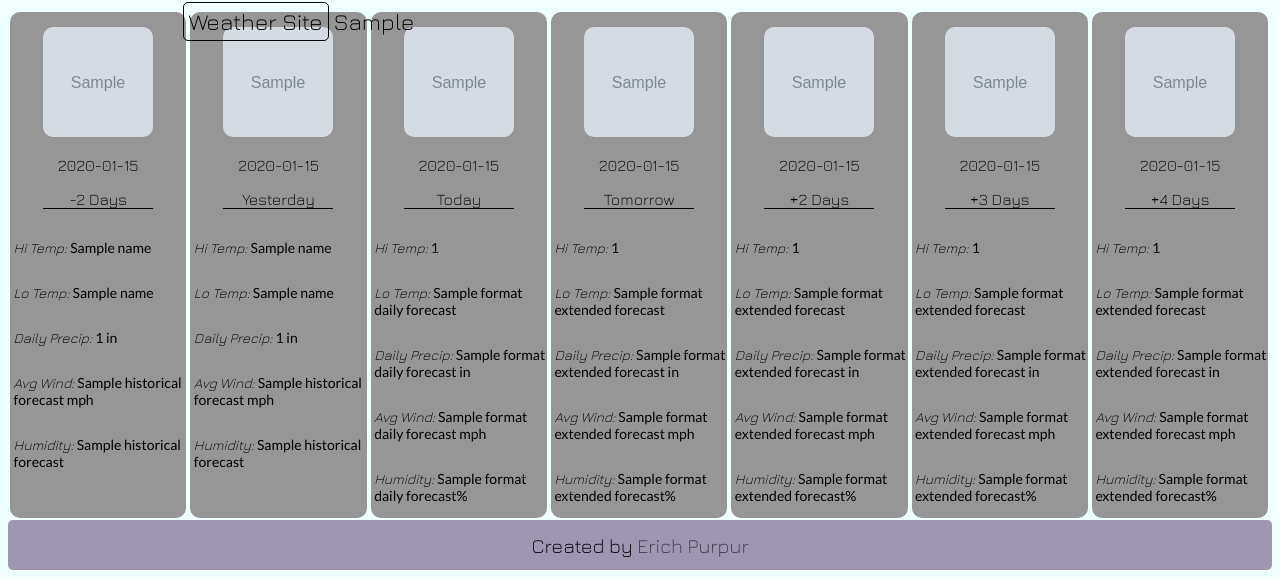
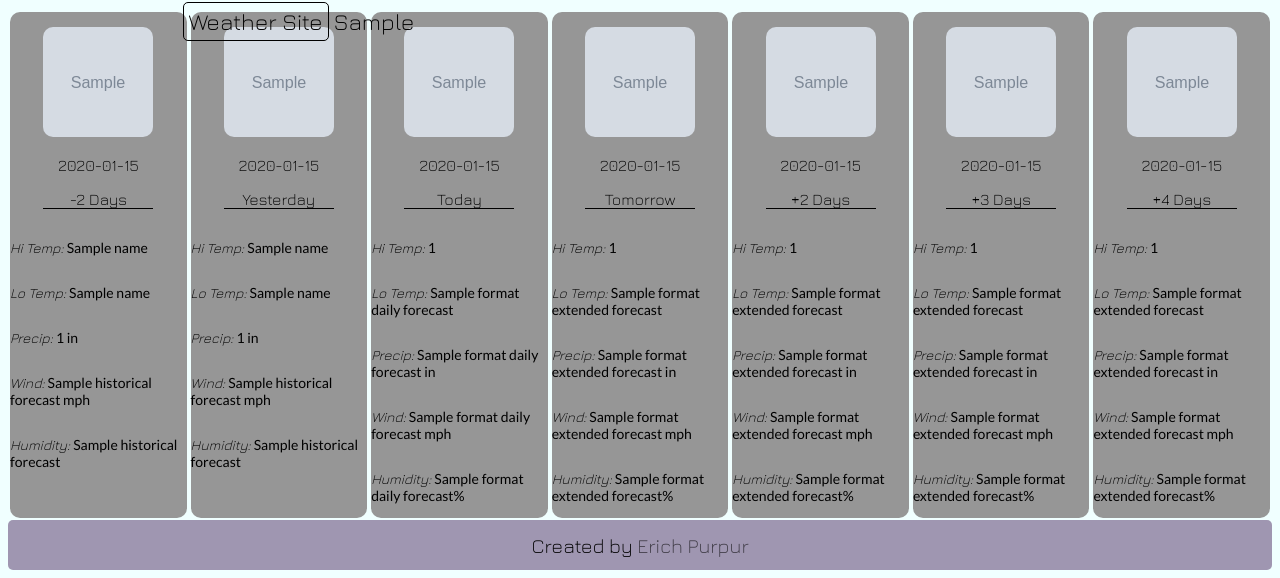
Before and after one commit to epurpur/isitdry, a Flask app: template templates/weather_forecast.html in a window 1280 px wide. Shown: the part 508-1086 px from the top of the page. Run offline with Flask 2, Linux system fonts and the light colour scheme; the template is opened without the code that fills it: most values are stand-ins (such as "Sample title", 1, 10 or a date in 2020); grey boxes marked "Sample" are stand-in pictures; some libraries are stand-ins or nearby versions.

Commit message:
fixing precip text in weather_Foreast view

```diff
--- a/static/css/style.css
+++ b/static/css/style.css
@@ -209,7 +209,7 @@ footer a:focus {
 }
 
 .column {
-    width: 13.95%;
+    width: 14%;
     display: flex;
     flex-direction: column;
     align-items: center;
@@ -240,7 +240,6 @@ img {
 }
 
 .forecast-info {
-    padding-left: 2%;
     font-size: 14px;
     font-family: "Lato";
     }
--- a/templates/weather_forecast.html
+++ b/templates/weather_forecast.html
@@ -106,8 +106,8 @@
             <div class="cards">
                 <p class="forecast-info"><em>Hi Temp: </em> {{ wf.historical_forecast(lat, lon)[0][2][0] }} </p>
                 <p class="forecast-info"><em>Lo Temp: </em> {{ wf.historical_forecast(lat, lon)[0][2][1] }} </p>
-                <p class="forecast-info"><em>Daily Precip: </em> {{ wf.historical_forecast(lat, lon)[0][0] }} in </p>
-                <p class="forecast-info"><em>Avg Wind: </em> {{ wf.historical_forecast(lat, lon)[0][1] }} mph </p>
+                <p class="forecast-info"><em>Precip: </em> {{ wf.historical_forecast(lat, lon)[0][0] }} in </p>
+                <p class="forecast-info"><em>Wind: </em> {{ wf.historical_forecast(lat, lon)[0][1] }} mph </p>
                 <p class="forecast-info"><em>Humidity: </em> {{ wf.historical_forecast(lat, lon)[0][3] }} </p>
             </div>
         </div>
@@ -120,8 +120,8 @@
             <div class="cards">
                 <p class="forecast-info"><em>Hi Temp: </em> {{ wf.historical_forecast(lat, lon)[1][2][0] }} </p>
                 <p class="forecast-info"><em>Lo Temp: </em> {{ wf.historical_forecast(lat, lon)[1][2][1] }} </p>
-                <p class="forecast-info"><em>Daily Precip: </em> {{ wf.historical_forecast(lat, lon)[1][0] }} in </p>
-                <p class="forecast-info"><em>Avg Wind: </em> {{ wf.historical_forecast(lat, lon)[1][1] }} mph </p>
+                <p class="forecast-info"><em>Precip: </em> {{ wf.historical_forecast(lat, lon)[1][0] }} in </p>
+                <p class="forecast-info"><em>Wind: </em> {{ wf.historical_forecast(lat, lon)[1][1] }} mph </p>
                 <p class="forecast-info"><em>Humidity: </em> {{ wf.historical_forecast(lat, lon)[1][3] }} </p>
             </div>
         </div>
@@ -134,8 +134,8 @@
             <div class="cards">
                 <p class="forecast-info"><em>Hi Temp: </em> {{ wf.format_daily_forecast(city_id)[0][0] }} </p>
                 <p class="forecast-info"><em>Lo Temp: </em> {{ wf.format_daily_forecast(city_id)[0][1] }} </p>
-                <p class="forecast-info"><em>Daily Precip: </em> {{ wf.format_daily_forecast(city_id)[0][2] }} in </p>
-                <p class="forecast-info"><em>Avg Wind: </em> {{ wf.format_daily_forecast(city_id)[0][3] }} mph </p>
+                <p class="forecast-info"><em>Precip: </em> {{ wf.format_daily_forecast(city_id)[0][2] }} in </p>
+                <p class="forecast-info"><em>Wind: </em> {{ wf.format_daily_forecast(city_id)[0][3] }} mph </p>
                 <p class="forecast-info"><em>Humidity: </em>{{ wf.format_daily_forecast(city_id)[0][4] }}% </p>
             </div>
         </div>
@@ -148,8 +148,8 @@
             <div class="cards">
                 <p class="forecast-info"><em>Hi Temp: </em> {{ wf.format_extended_forecast(city_id)[0][0] }} </p>
                 <p class="forecast-info"><em>Lo Temp: </em> {{ wf.format_extended_forecast(city_id)[0][1] }} </p>
-                <p class="forecast-info"><em>Daily Precip: </em> {{ wf.format_extended_forecast(city_id)[0][2] }} in </p>
-                <p class="forecast-info"><em>Avg Wind: </em> {{ wf.format_extended_forecast(city_id)[0][3] }} mph </p>
+                <p class="forecast-info"><em>Precip: </em> {{ wf.format_extended_forecast(city_id)[0][2] }} in </p>
+                <p class="forecast-info"><em>Wind: </em> {{ wf.format_extended_forecast(city_id)[0][3] }} mph </p>
                 <p class="forecast-info"><em>Humidity: </em> {{ wf.format_extended_forecast(city_id)[0][4] }}% </p>
             </div>
         </div>
@@ -162,8 +162,8 @@
             <div class="cards">
                 <p class="forecast-info"><em>Hi Temp: </em> {{ wf.format_extended_forecast(city_id)[1][0] }} </p>
                 <p class="forecast-info"><em>Lo Temp: </em> {{ wf.format_extended_forecast(city_id)[1][1] }} </p>
-                <p class="forecast-info"><em>Daily Precip: </em> {{ wf.format_extended_forecast(city_id)[1][2] }} in</p>
-                <p class="forecast-info"><em>Avg Wind: </em> {{ wf.format_extended_forecast(city_id)[1][3] }} mph </p>
+                <p class="forecast-info"><em>Precip: </em> {{ wf.format_extended_forecast(city_id)[1][2] }} in</p>
+                <p class="forecast-info"><em>Wind: </em> {{ wf.format_extended_forecast(city_id)[1][3] }} mph </p>
                 <p class="forecast-info"><em>Humidity: </em> {{ wf.format_extended_forecast(city_id)[1][4] }}% </p>
             </div>
         </div>
@@ -176,8 +176,8 @@
             <div class="cards">
                 <p class="forecast-info"><em>Hi Temp: </em> {{ wf.format_extended_forecast(city_id)[2][0] }} </p>
                 <p class="forecast-info"><em>Lo Temp: </em> {{ wf.format_extended_forecast(city_id)[2][1] }} </p>
-                <p class="forecast-info"><em>Daily Precip: </em> {{ wf.format_extended_forecast(city_id)[2][2] }} in</p>
-                <p class="forecast-info"><em>Avg Wind: </em> {{ wf.format_extended_forecast(city_id)[2][3] }} mph </p>
+                <p class="forecast-info"><em>Precip: </em> {{ wf.format_extended_forecast(city_id)[2][2] }} in</p>
+                <p class="forecast-info"><em>Wind: </em> {{ wf.format_extended_forecast(city_id)[2][3] }} mph </p>
                 <p class="forecast-info"><em>Humidity: </em> {{ wf.format_extended_forecast(city_id)[2][4] }}% </p>
             </div>
         </div>
@@ -190,8 +190,8 @@
             <div class="cards">
                 <p class="forecast-info"><em>Hi Temp: </em> {{ wf.format_extended_forecast(city_id)[3][0] }} </p>
                 <p class="forecast-info"><em>Lo Temp: </em> {{ wf.format_extended_forecast(city_id)[3][1] }} </p>
-                <p class="forecast-info"><em>Daily Precip: </em> {{ wf.format_extended_forecast(city_id)[3][2] }} in</p>
-                <p class="forecast-info"><em>Avg Wind: </em> {{ wf.format_extended_forecast(city_id)[3][3] }} mph </p>
+                <p class="forecast-info"><em>Precip: </em> {{ wf.format_extended_forecast(city_id)[3][2] }} in</p>
+                <p class="forecast-info"><em>Wind: </em> {{ wf.format_extended_forecast(city_id)[3][3] }} mph </p>
                 <p class="forecast-info"><em>Humidity: </em> {{ wf.format_extended_forecast(city_id)[3][4] }}% </p>
             </div>
         </div>
```
